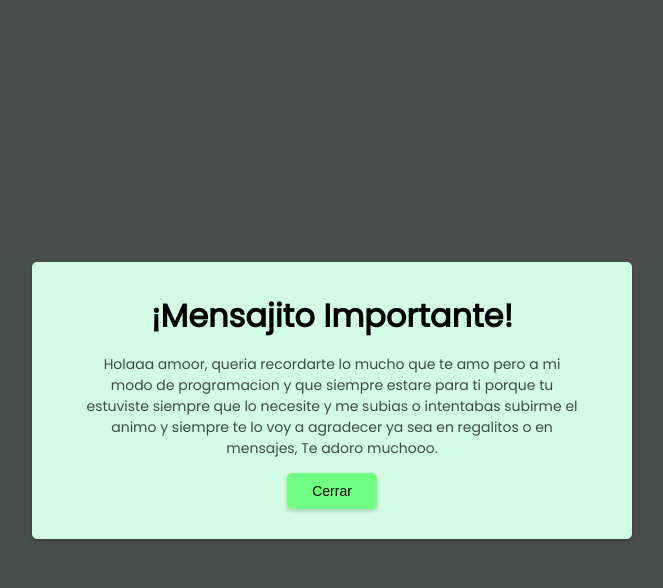
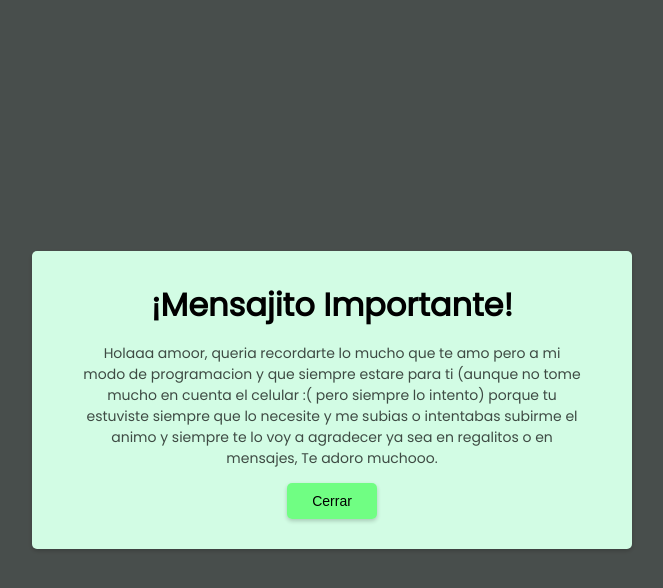
Before and after one commit to ZomBoyHTML/Mensajito, a plain HTML site: page index.html in a window 1280 px wide. Both pictures are taken after a click on the button "Hacer Click". Shown: the whole page, without its empty margins (308-971 px from the left). Drawn offline with Linux system fonts and the light colour scheme.

Commit message:
Update index.html

```diff
--- a/index.html
+++ b/index.html
@@ -16,7 +16,7 @@
         <div class="modal">
           <h1>¡Mensajito Importante!</h1>
           <p>
-             Holaaa amoor, queria recordarte lo mucho que te amo pero a mi modo de programacion y que siempre estare para ti porque tu estuviste siempre que lo necesite y me subias o intentabas subirme el animo y siempre te lo voy a agradecer ya sea en regalitos o en mensajes, Te adoro muchooo.
+             Holaaa amoor, queria recordarte lo mucho que te amo pero a mi modo de programacion y que siempre estare para ti (aunque no tome mucho en cuenta el celular :( pero siempre lo intento) porque tu estuviste siempre que lo necesite y me subias o intentabas subirme el animo y siempre te lo voy a agradecer ya sea en regalitos o en mensajes, Te adoro muchooo.
           </p>
           <button id="close">Cerrar</button>
         </div>
```
